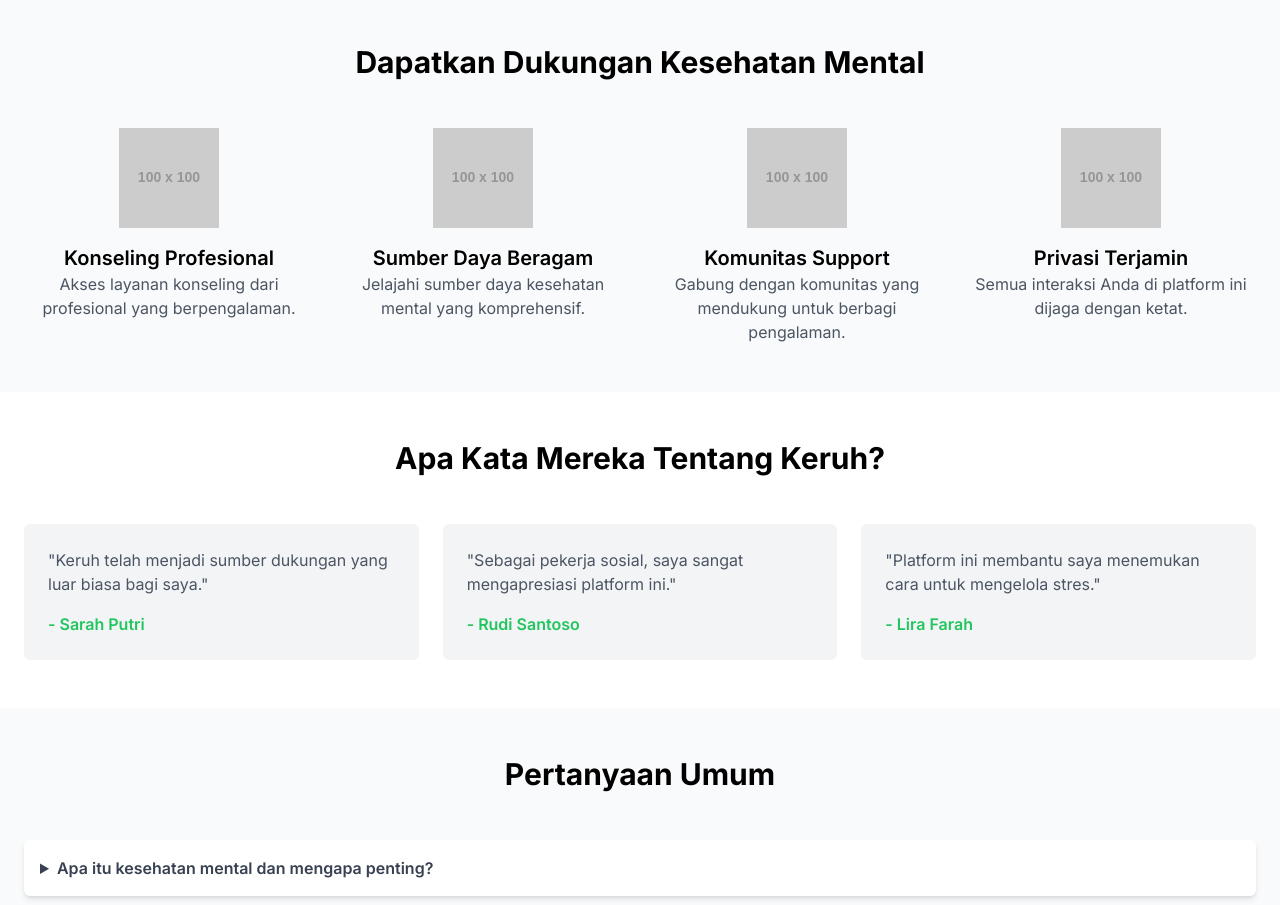
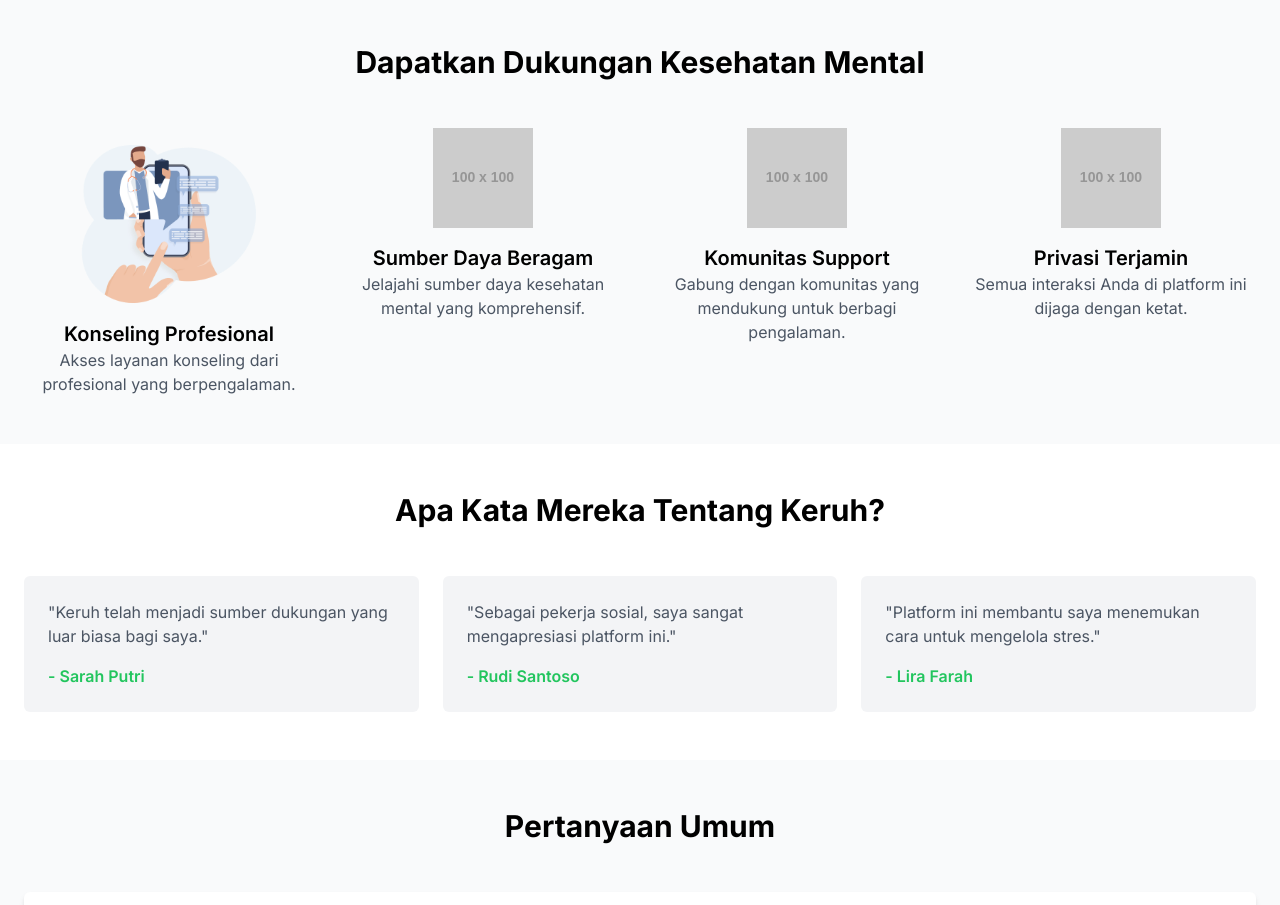
Before and after one commit to HadHanns/Keruh-Platform-Kesehatan-Mental, a plain HTML site: page index.html in a window 1280 px wide. Shown: the part 800-1705 px from the top of the page. Drawn offline with nearby package versions, Linux system fonts and the light colour scheme; placeholder pictures from the web are drawn by us.

Commit message:
punya coni

```diff
--- a/index.html
+++ b/index.html
@@ -62,7 +62,7 @@
       </div>
       <div class="grid grid-cols-1 md:grid-cols-4 gap-6">
         <div class="text-center">
-          <img src="https://via.placeholder.com/100" alt="Icon" class="mx-auto mb-4">
+          <img src="hape.png.PNG" alt="Konseling Profesional" class="w-48 h-auto mx-auto">
           <h3 class="text-xl font-semibold">Konseling Profesional</h3>
           <p class="text-gray-600">Akses layanan konseling dari profesional yang berpengalaman.</p>
         </div>
```
